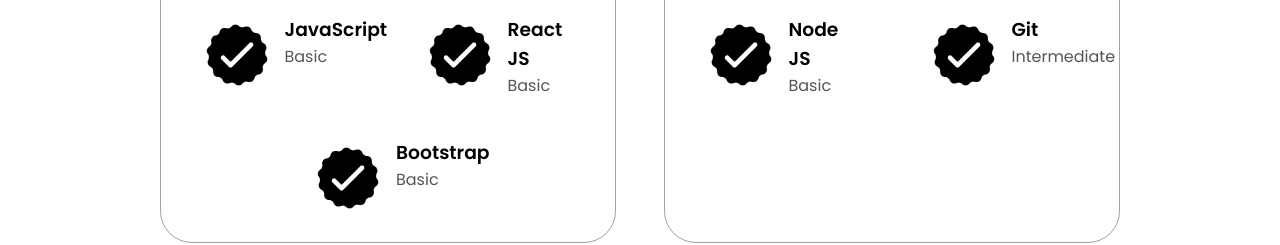
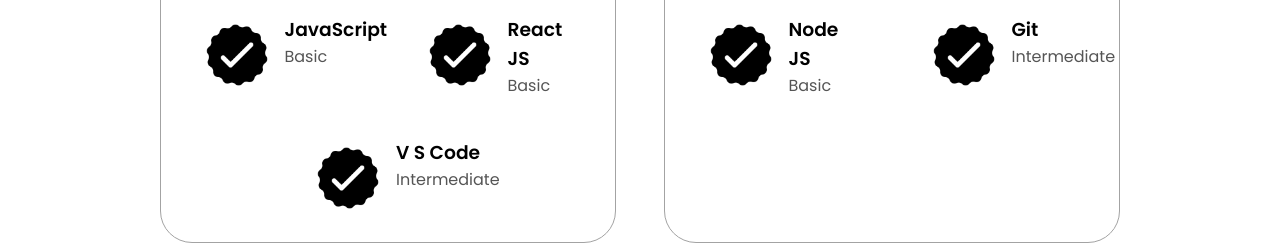
Before and after one commit to vrk1856/vrk, a plain HTML site: page index.html in a window 1280 px wide. Shown: the part 2020-2265 px from the top of the page. Drawn offline with Linux system fonts and the light colour scheme.

Commit message:
Update index.html

```diff
--- a/index.html
+++ b/index.html
@@ -176,8 +176,8 @@
                   class="icon"
                 />
                 <div>
-                  <h3>Bootstrap</h3>
-                  <p>Basic</p>
+                  <h3>V S Code</h3>
+                  <p>Intermediate</p>
                 </div>
               </article>
             </div>
```
